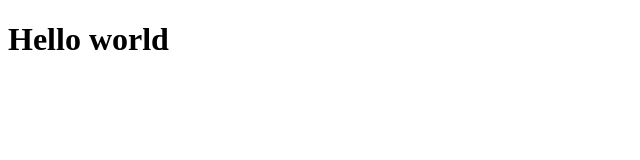
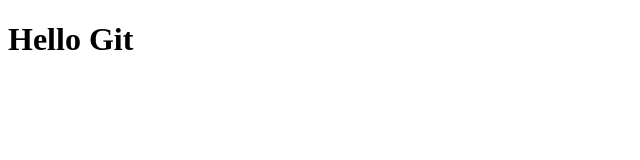
Before and after one commit to strVolga/myproject_test, a plain HTML site: page index.html in a window 1280 px wide. Shown: the full height of the page, 0-640 px from the left. Drawn offline with Linux system fonts and the light colour scheme.

Commit message:
Change title

```diff
--- a/index.html
+++ b/index.html
@@ -7,7 +7,7 @@
     <title>Git</title>
 </head>
 <body>
-    <h1>Hello world</h1>
+    <h1>Hello Git</h1>
     <script src="index.js"></script>
 </body>
 </html>
```
